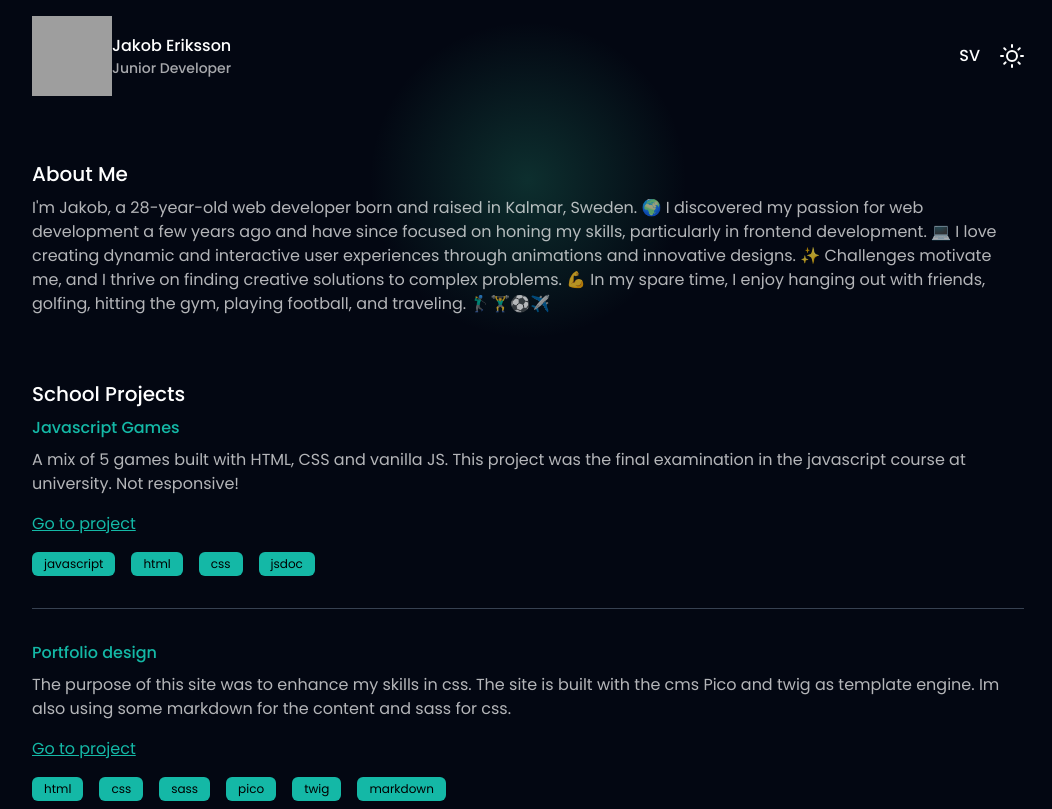
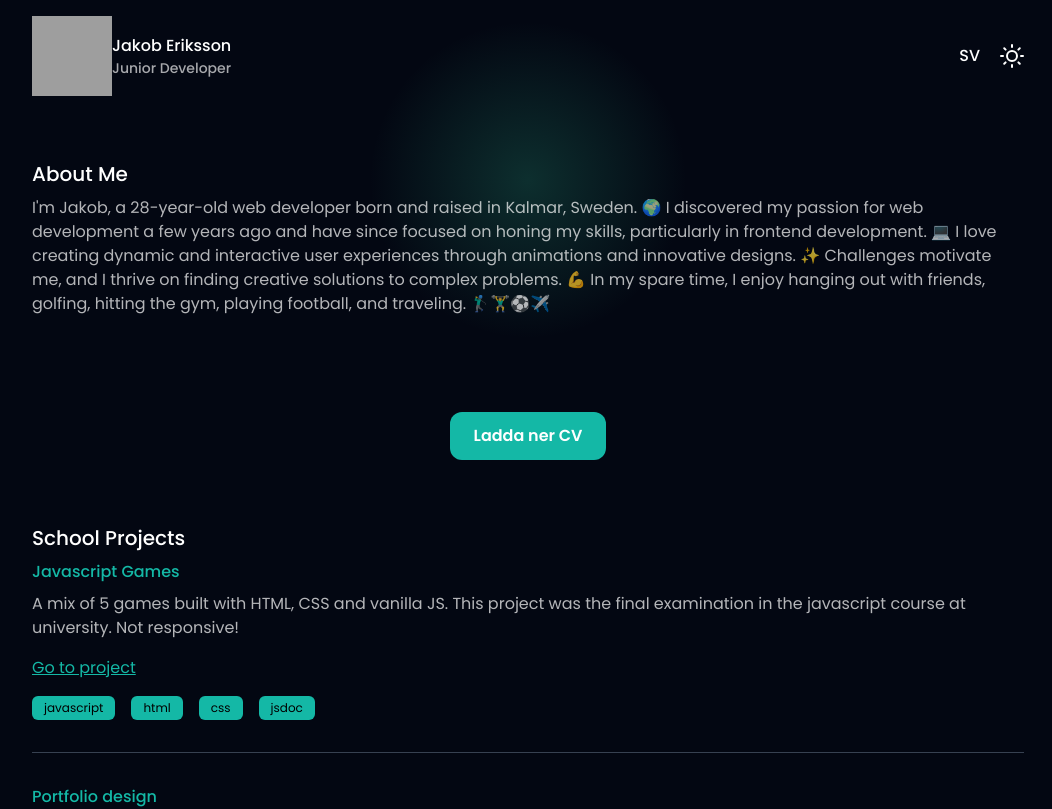
Before and after one commit to jkberiksson/react-portfolio, a React (Create React App) app: page / in a window 1280 px wide. Shown: the top 809 px of the page, without its empty margins (112-1164 px from the left). Built offline with nearby package versions, Linux system fonts and the light colour scheme; grey boxes are pictures that could not be loaded.

Commit message:
Added cvbutton

```diff
--- a/src/App.jsx
+++ b/src/App.jsx
@@ -1,6 +1,7 @@
 import Header from './components/Header';
 import About from './components/About';
 import Contact from './components/Contact';
+import CvButton from './components/CvButton';
 import SchoolProjects from './components/SchoolProjects';
 import SideProjects from './components/SideProjects';
 import { useTheme } from './context/ThemeContext';
@@ -16,6 +17,7 @@ function App() {
         <div className='h-80 w-80 absolute left-1/2 top-5 -translate-x-1/2 rounded-full fade-circle'></div>
         <Header />
         <About />
+        <CvButton />
         <SchoolProjects />
         <SideProjects />
         <Contact />
--- /dev/null
+++ b/src/components/CvButton.jsx
@@ -0,0 +1,14 @@
+function CvButton() {
+  return (
+    <section className='flex justify-center mt-8'>
+      <a
+        className='px-6 py-3 bg-teal-500 text-white font-semibold rounded-xl hover:bg-teal-600 transition duration-150 ease-in-out'
+        href='/cv.pdf'
+        download='Jakob_Eriksson_CV.pdf'>
+        Ladda ner CV
+      </a>
+    </section>
+  );
+}
+
+export default CvButton;
--- a/src/components/Header.jsx
+++ b/src/components/Header.jsx
@@ -14,10 +14,6 @@ function Header() {
   const toggleLanguage = () => {
     setLanguage((prevLanguage) => (prevLanguage === 'en' ? 'sv' : 'en'));
   };
-
-  useEffect(() => {
-    console.log(language);
-  }, [language]);
 
   return (
     <header className='flex items-center justify-between'>
--- a/src/components/SchoolProjects.jsx
+++ b/src/components/SchoolProjects.jsx
@@ -1,4 +1,4 @@
-import { schoolProjects } from '../data.js';
+import { schoolProjects } from '../utils/data.js';
 import SchoolProject from './SchoolProject';
 
 function SchoolProjects() {
--- a/src/components/SideProjects.jsx
+++ b/src/components/SideProjects.jsx
@@ -1,4 +1,4 @@
-import { sideProjects } from '../data.js';
+import { sideProjects } from '../utils/data.js';
 import SideProject from './SideProject';
 
 function SideProjects() {
```
Also changed, not shown: src/utils/data.js (renamed from src/data.js), 1 other file (tests, documents, lock files or other folders).
